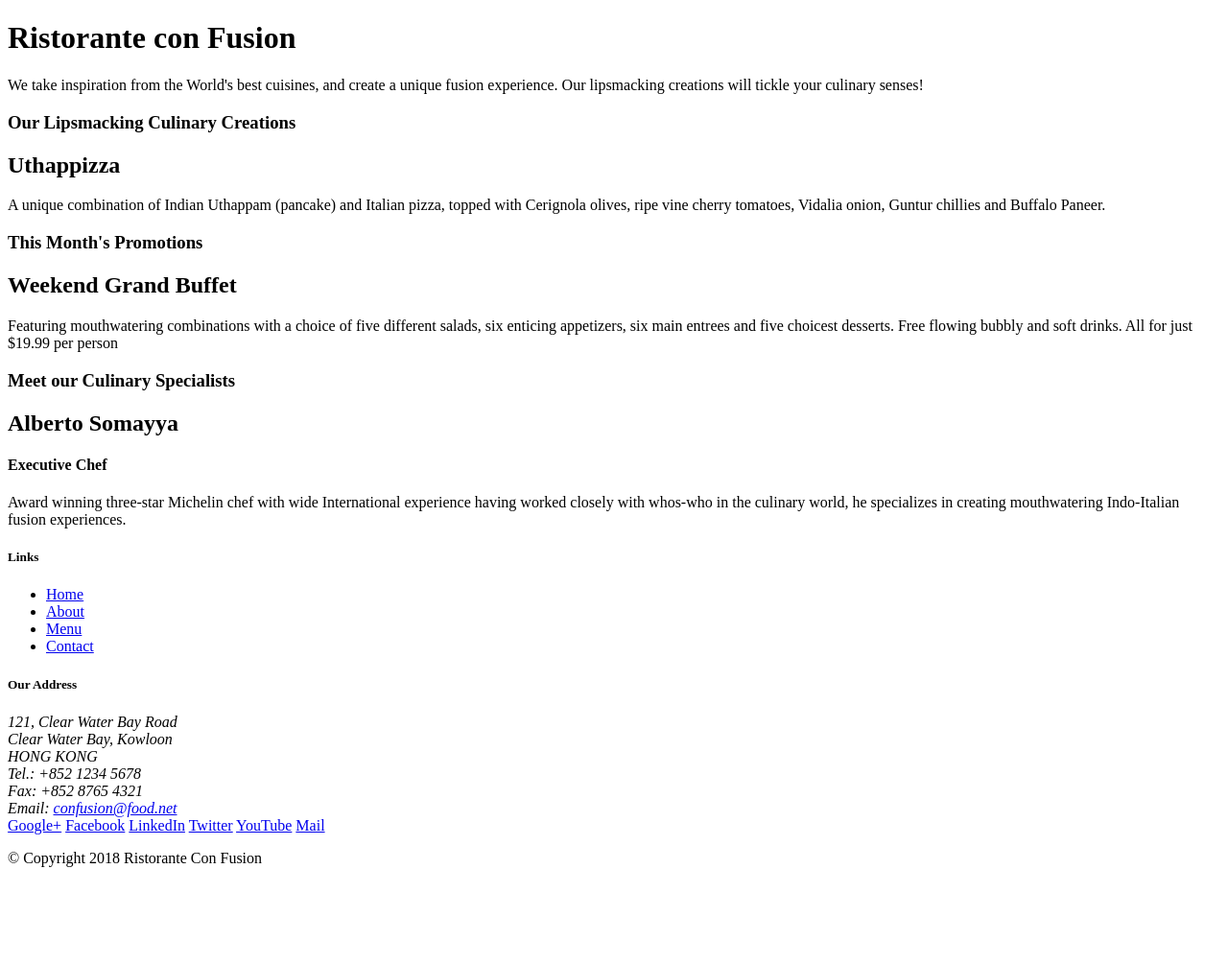
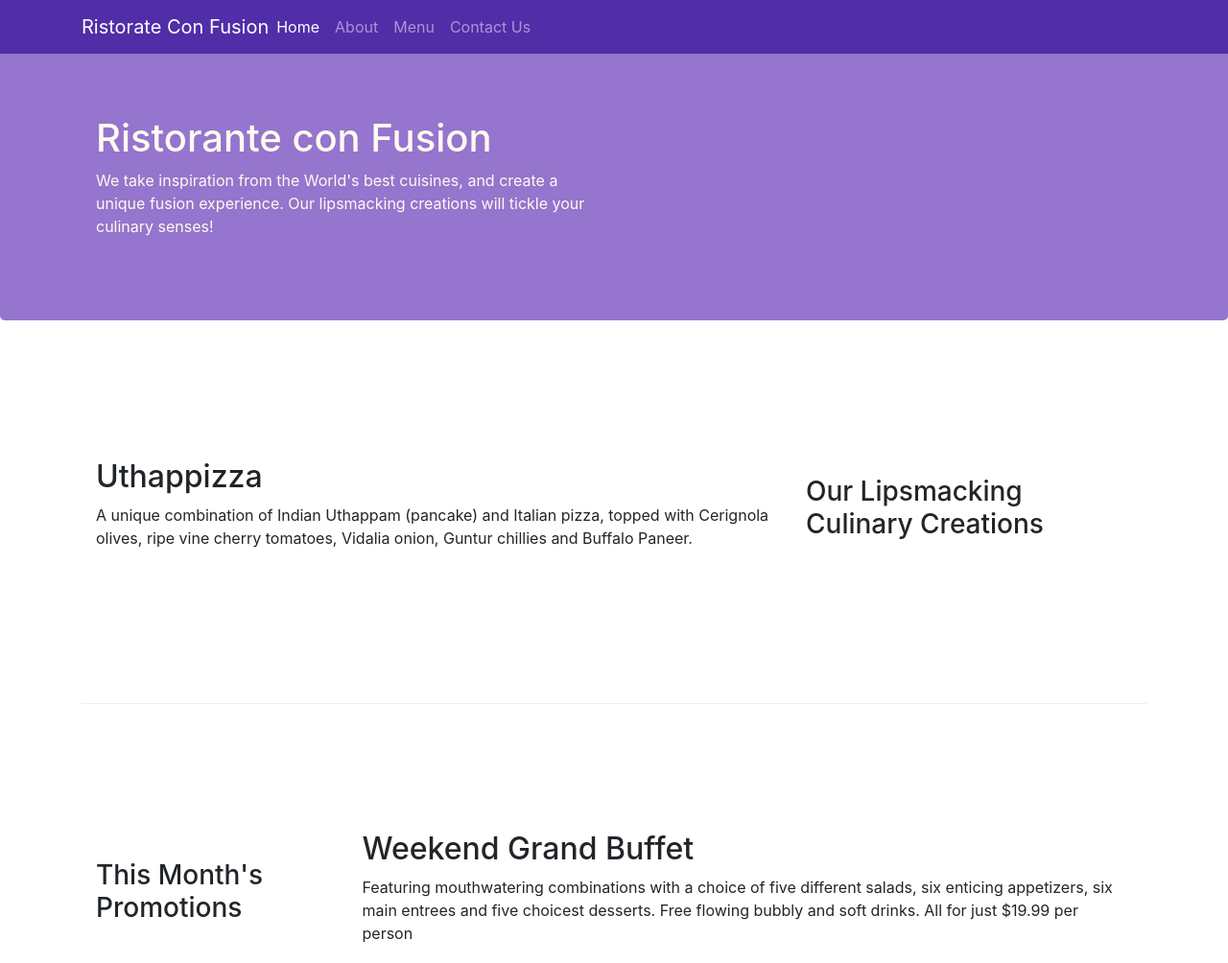
Before and after one commit to bejuzb0/confusion-Restaurant, a website: page index.html in a window 1280 px wide. Shown: the top 1004 px of the page at 96% size. Before the commit the page ends 920 px from the top, so only its background shows below. Drawn offline with nearby package versions, Linux system fonts and the light colour scheme.

Commit message:
Navbar and Breadcrumbs

```diff
--- /dev/null
+++ b/css/styles.css
@@ -0,0 +1,38 @@
+.row-header{
+    margin:0px auto;
+    padding:0px;
+}
+
+.row-content {
+    margin:0px auto;
+    padding: 50px 0px 50px 0px;
+    border-bottom: 1px ridge;
+    min-height:400px;
+}
+
+.footer{
+    background-color: #D1C4E9;
+    margin:0px auto;
+    padding: 20px 0px 20px 0px;
+}
+
+.jumbotron {
+    padding:70px 30px 70px 30px;
+    margin:0px auto;
+    background: #9575CD ;
+    color:floralwhite;
+}
+
+address{
+    font-size:80%;
+    margin:0px;
+    color:#0f0f0f;
+}
+body {
+    padding:50px 0px 0px 0px;
+    z-index:0;
+}
+
+.navbar-dark {
+    background-color: #512DA8;
+}
--- a/index.html
+++ b/index.html
@@ -2,51 +2,76 @@
 <html lang="en">
 
 <head>
+    <!-- Required meta tags always come first -->
+    <meta charset="utf-8">
+    <meta name="viewport" content="width=device-width, initial-scale=1, shrink-to-fit=no">
+    <meta http-equiv="x-ua-compatible" content="ie=edge">
+
+    <!-- Bootstrap CSS -->
+    <link rel="stylesheet" href="node_modules/bootstrap/dist/css/bootstrap.min.css">
+    <link href="css/styles.css" rel="stylesheet">
+
     <title>Ristorante Con Fusion</title>
 </head>
 
 <body>
+    <nav class="navbar navbar-dark navbar-expand-sm fixed-top">
+        <div class="container">
+            <button class="navbar-toggler" type="button" data-toggle="collapse" data-target="#Navbar">
+                <span class="navbar-toggler-icon"></span>
+            </button>
+            <a class="navbar-brand mr-auto" href="#">Ristorate Con Fusion</a>
+            <div class="collapse navbar-collapse" id="Navbar">
+                <ul class="navbar-nav mr-auto">
+                    <li class="nav-item active"><a class="nav-link" href="#">Home</a></li>
+                    <li class="nav-item"><a class="nav-link" href="./aboutus.html">About</a>
+                    <li class="nav-item"><a class="nav-link" href="#">Menu</a>
+                    <li class="nav-item"><a class="nav-link" href="#">Contact Us</a>
+                </ul>
+            </div>
+        </div>
+    </nav>
 
-    <header>
-        <div>
-            <div>
-                <div>
+    <header class="jumbotron">
+        <div class="container">
+            <div class="row row-header">
+                <div class="col-12 col-sm-6">
                     <h1>Ristorante con Fusion</h1>
                     <p>We take inspiration from the World's best cuisines, and create a unique fusion experience. Our lipsmacking creations will tickle your culinary senses!</p>
                 </div>
-                <div>
+                <div class="col-12 col-sm">
                 </div>
             </div>
         </div>
     </header>
 
-    <div>
-        <div>
-            <div>
+    <div class="container">
+        <div class="row row-content align-items-center">
+            <div class="col-12 col-sm-4 order-sm-lastcol-md-3">
                 <h3>Our Lipsmacking Culinary Creations</h3>
             </div>
-            <div>
+            <div class="col col-sm col-md order-sm-first">
                 <h2>Uthappizza</h2>
                 <p>A unique combination of Indian Uthappam (pancake) and Italian pizza, topped with Cerignola olives, ripe vine cherry tomatoes, Vidalia onion, Guntur chillies and Buffalo Paneer.</p>
             </div>
         </div>
 
 
-        <div>
-            <div>
+        <div class="row row-content align-items-center">
+            <div class="col-12 col-sm-4 col-md-3">
                 <h3>This Month's Promotions</h3>
             </div>
-            <div>
+            <div class="col col-sm col-md">
                 <h2>Weekend Grand Buffet</h2>
                 <p>Featuring mouthwatering combinations with a choice of five different salads, six enticing appetizers, six main entrees and five choicest desserts. Free flowing bubbly and soft drinks. All for just $19.99 per person </p>
             </div>
         </div>
 
-        <div>
-            <div>
+        <div class="row row-content align-items-center">
+            <div class="col-12 col-sm-4 order-sm-last col-md-3">
                 <h3>Meet our Culinary Specialists</h3>
             </div>
-            <div>
+            <div class="col col-sm col-md order-sm-firsts">
                 <h2>Alberto Somayya</h2>
                 <h4>Executive Chef</h4>
                 <p>Award winning three-star Michelin chef with wide International experience having worked closely with whos-who in the culinary world, he specializes in creating mouthwatering Indo-Italian fusion experiences. </p>
@@ -54,19 +79,19 @@
         </div>
     </div>
 
-    <footer>
-        <div>
-            <div>
-                <div>
+    <footer class="footer">
+        <div class="container">
+            <div class="row">
+                <div class="col-4 offset-1 col-sm-2">
                     <h5>Links</h5>
-                    <ul>
+                    <ul class="list-unstyled">
                         <li><a href="#">Home</a></li>
-                        <li><a href="#">About</a></li>
+                        <li><a href="aboutus.html">About</a></li>
                         <li><a href="#">Menu</a></li>
                         <li><a href="#">Contact</a></li>
                     </ul>
                 </div>
-                <div>
+                <div class="col-7 col-sm-5">
                     <h5>Our Address</h5>
                     <address>
 		              121, Clear Water Bay Road<br>
@@ -77,8 +102,8 @@
 		              Email: <a href="mailto:confusion@food.net">confusion@food.net</a>
 		           </address>
                 </div>
-                <div>
-                    <div>
+                <div class="col-12 col-sm-4 align-self-center">
+                    <div class="text-center">
                         <a href="http://google.com/+">Google+</a>
                         <a href="http://www.facebook.com/profile.php?id=">Facebook</a>
                         <a href="http://www.linkedin.com/in/">LinkedIn</a>
@@ -88,14 +113,19 @@
                     </div>
                 </div>
            </div>
-           <div>
-                <div>
+           <div class="row justify-content-center">
+                <div class="col auto">
                     <p>© Copyright 2018 Ristorante Con Fusion</p>
                 </div>
            </div>
         </div>
     </footer>
 
+      <!-- jQuery first, then Popper.js, then Bootstrap JS. -->
+      <script src="node_modules/jquery/dist/jquery.slim.min.js"></script>
+      <script src="node_modules/popper.js/dist/umd/popper.min.js"></script>
+      <script src="node_modules/bootstrap/dist/js/bootstrap.min.js"></script>
+
 </body>
 
 </html>
```
Also changed, not shown: aboutus.html (added, +133 -0 lines), package.json (+6 -1 lines), 2 other files.
